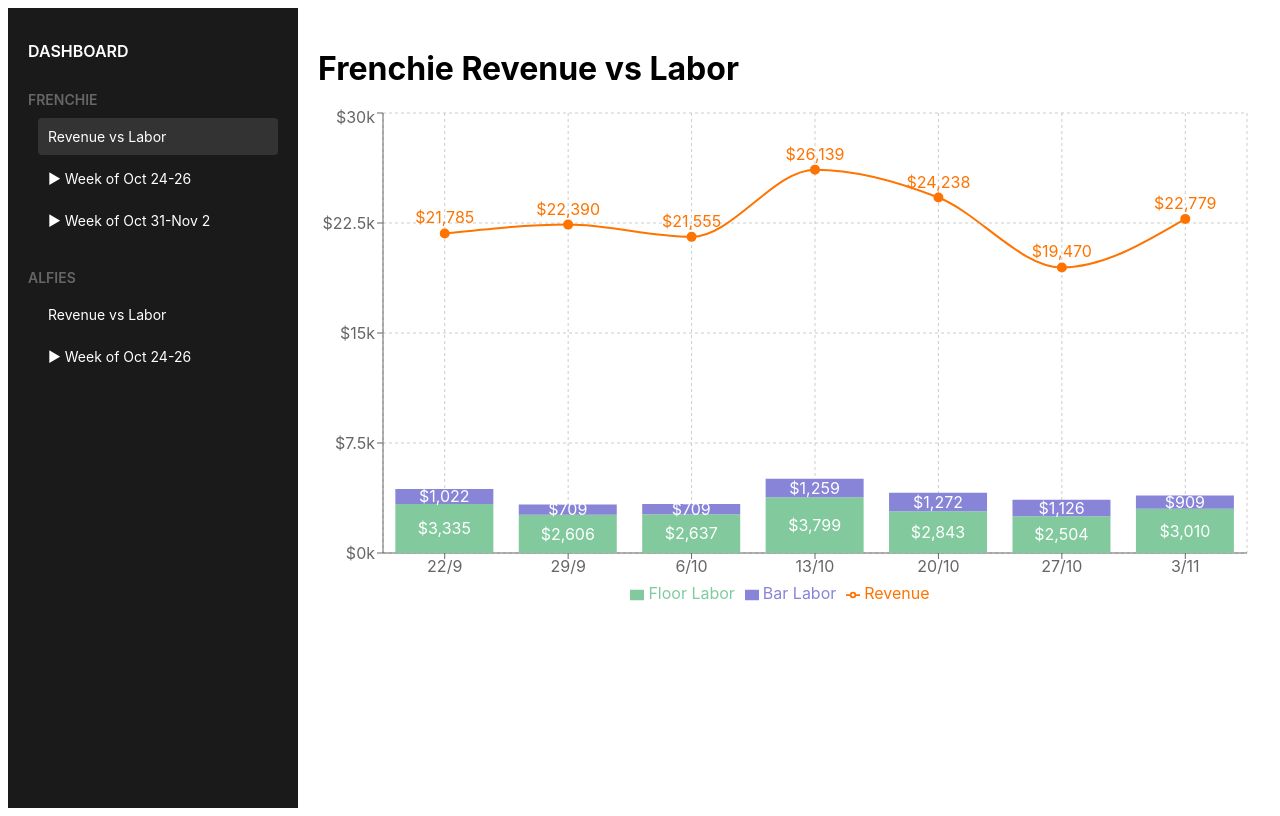
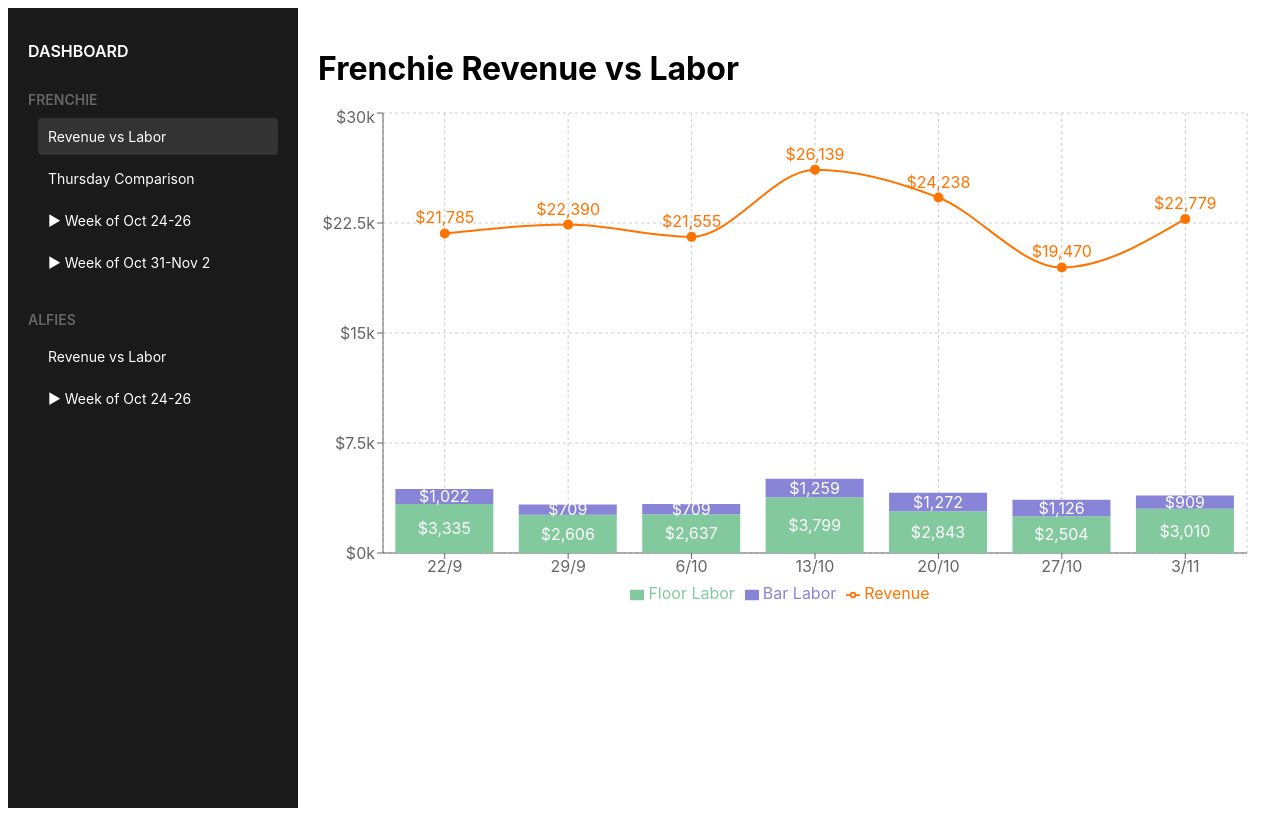
Before and after one commit to IsoBob1/labor-revenue-dashboard, a Next.js app: page / in a window 1280 px wide. Built offline with nearby package versions, Linux system fonts and the light colour scheme.

Commit message:
Update Layout.js

```diff
--- a/components/Layout.js
+++ b/components/Layout.js
@@ -125,6 +125,27 @@
                 {venue.mainLink.label}
               </Link>
 
+              {/* Comparisons */}
+              {venue.comparisons && venue.comparisons.map((comparison) => (
+                <Link
+                  key={comparison.path}
+                  href={comparison.path}
+                  style={{
+                    display: 'block',
+                    padding: '10px',
+                    marginBottom: '5px',
+                    backgroundColor: router.pathname === comparison.path ? '#333' : 'transparent',
+                    color: 'white',
+                    textDecoration: 'none',
+                    borderRadius: '4px',
+                    marginLeft: '10px',
+                    ...textStyles
+                  }}
+                >
+                  {comparison.label}
+                </Link>
+              ))}
+
               {/* Weekly Sections */}
               {Object.entries(venue.weeks).map(([weekKey, week]) => (
                 <div key={weekKey}>
```
